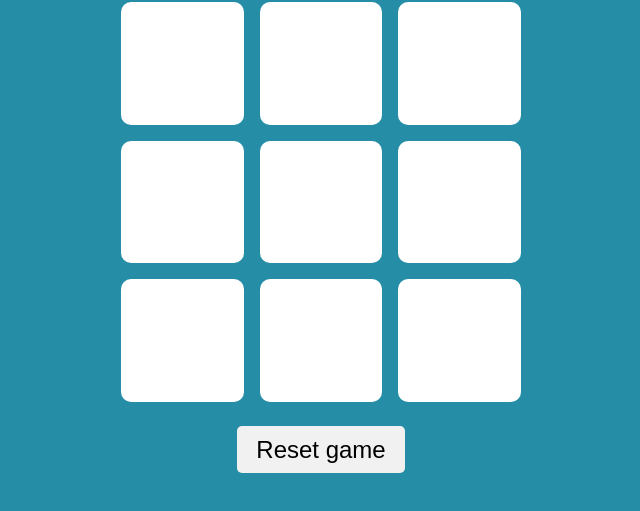
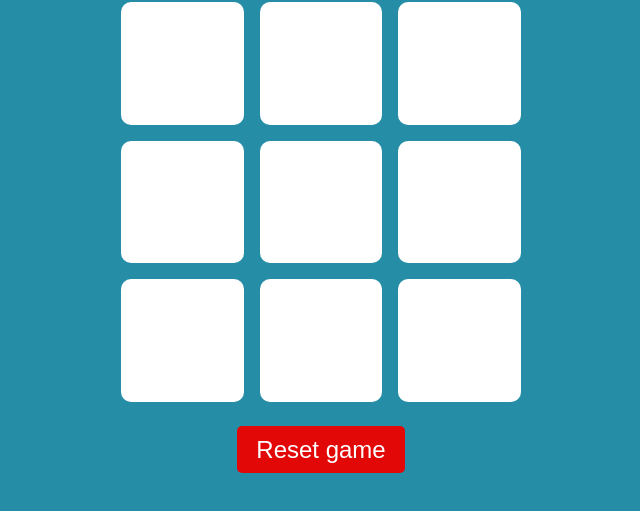
Before and after one commit to Kantimaybag/Tic-Tac-Toe, a plain HTML site: page index.html in a window 1280 px wide. Shown: the part 85-596 px from the top of the page, without its empty margins (319-959 px from the left). Drawn offline with Linux system fonts and the light colour scheme.

Commit message:
Update style.css

```diff
--- a/style.css
+++ b/style.css
@@ -58,6 +58,8 @@ body {
   border: none;
   border-radius: 5px;
   cursor: pointer;
+  background-color: #e20808;
+  color: #fff;
 
 }
 
```
